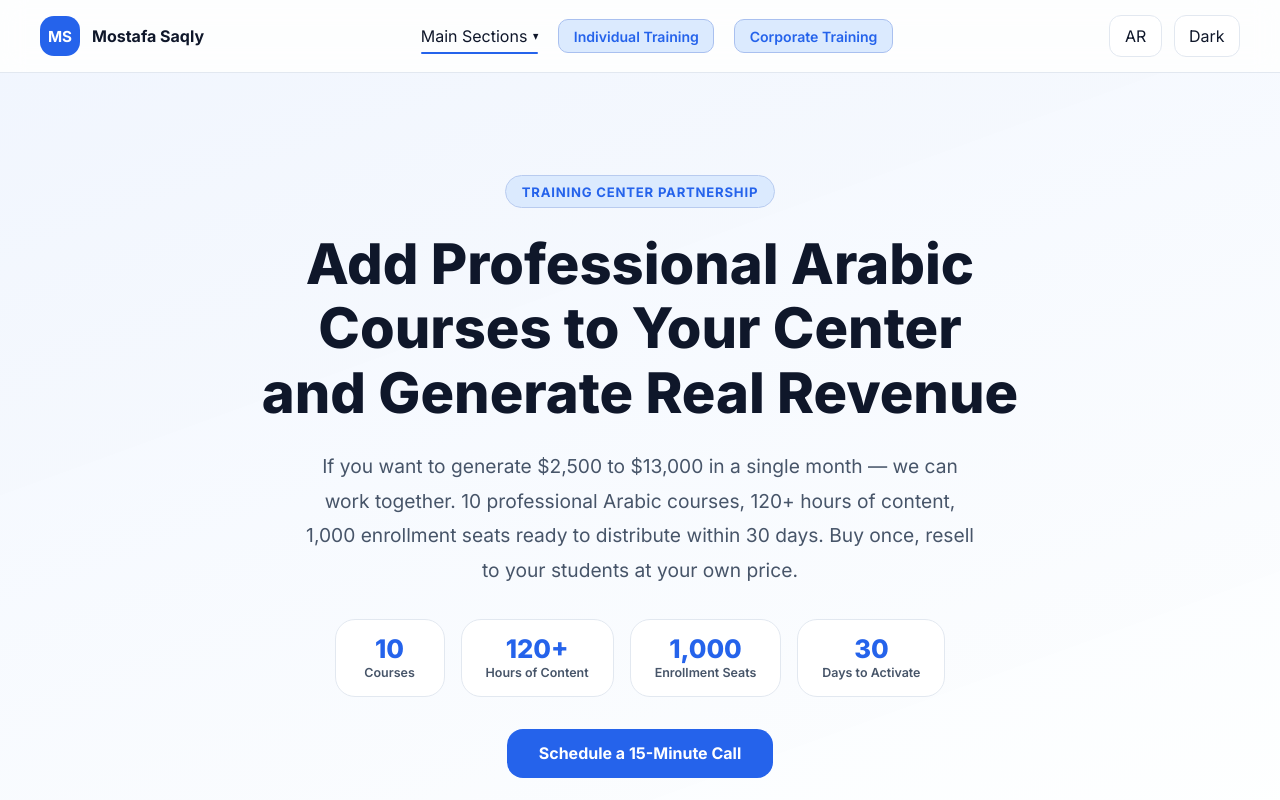
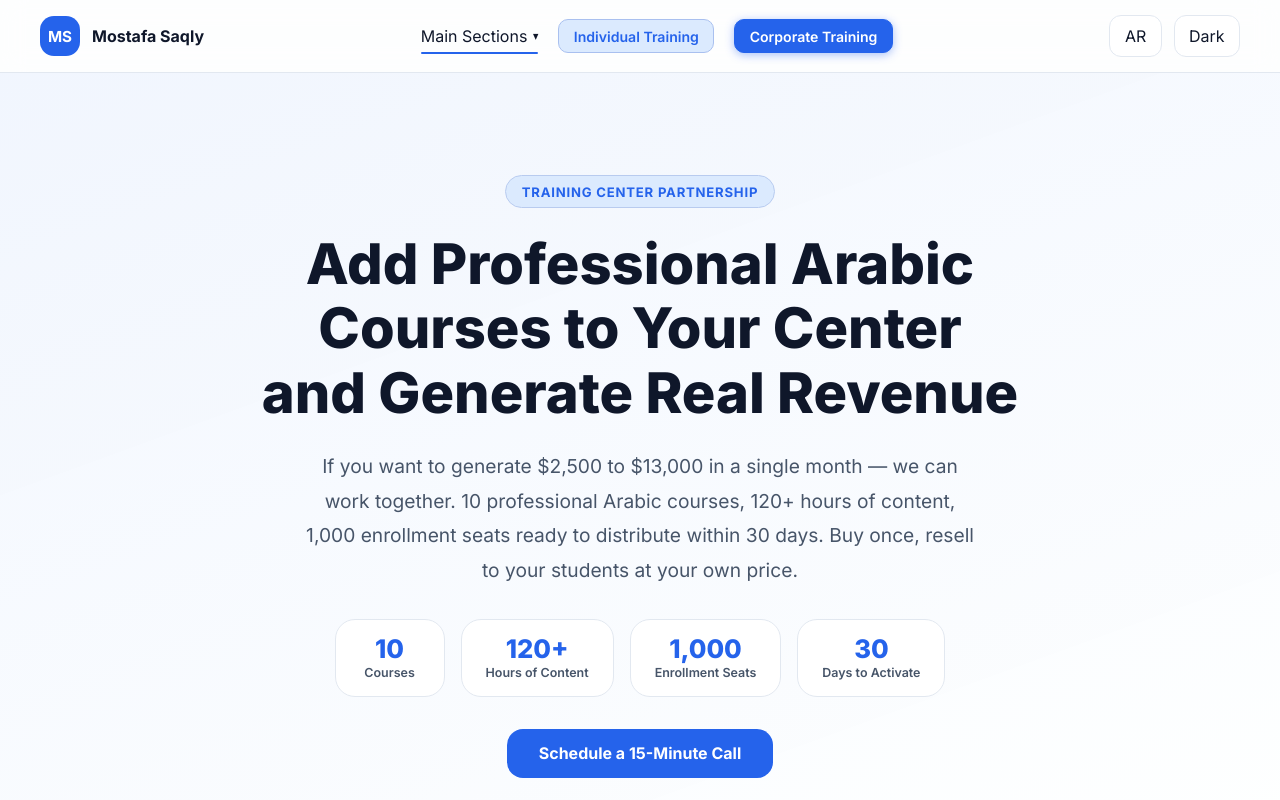
Before and after one commit to mostafasaqly/saqly-portfolio, an Angular app: page /courses in a window 1280 px wide. Built offline with nearby package versions, Linux system fonts and the light colour scheme.

Commit message:
update navbar

```diff
--- a/src/app/layout/components/navbar/navbar.component.html
+++ b/src/app/layout/components/navbar/navbar.component.html
@@ -43,11 +43,19 @@
         </div>
       </div>
 
-      <a class="navbar__link navbar__link--courses" [routerLink]="individualLink.href">
+      <a
+        class="navbar__link navbar__link--courses"
+        [routerLink]="individualLink.href"
+        routerLinkActive="navbar__link--page-active"
+      >
         {{ individualLink.label | t }}
       </a>
 
-      <a class="navbar__link navbar__link--courses" [routerLink]="coursesLink.href">
+      <a
+        class="navbar__link navbar__link--courses"
+        [routerLink]="coursesLink.href"
+        routerLinkActive="navbar__link--page-active"
+      >
         {{ coursesLink.label | t }}
       </a>
     </nav>
@@ -101,6 +109,7 @@
         <a
           class="navbar__mobile-link navbar__mobile-link--courses"
           [routerLink]="individualLink.href"
+          routerLinkActive="navbar__mobile-link--page-active"
           (click)="closeMenu()"
         >
           {{ individualLink.label | t }}
@@ -109,6 +118,7 @@
         <a
           class="navbar__mobile-link navbar__mobile-link--courses"
           [routerLink]="coursesLink.href"
+          routerLinkActive="navbar__mobile-link--page-active"
           (click)="closeMenu()"
         >
           {{ coursesLink.label | t }}
--- a/src/app/layout/components/navbar/navbar.component.scss
+++ b/src/app/layout/components/navbar/navbar.component.scss
@@ -297,10 +297,28 @@
   }
 }
 
+.navbar__link--page-active {
+  background: var(--color-primary);
+  border-color: var(--color-primary);
+  color: #fff !important;
+  box-shadow: 0 2px 10px color-mix(in srgb, var(--color-primary) 40%, transparent);
+
+  &:hover {
+    background: color-mix(in srgb, var(--color-primary) 90%, black);
+    color: #fff !important;
+  }
+}
+
 .navbar__mobile-link--courses {
   border-color: color-mix(in srgb, var(--color-primary) 30%, var(--color-border));
   background: var(--color-primary-soft);
   color: var(--color-primary);
+}
+
+.navbar__mobile-link--page-active {
+  background: var(--color-primary);
+  border-color: var(--color-primary);
+  color: #fff;
 }
 
 @media (min-width: 992px) {
--- a/src/app/layout/components/navbar/navbar.component.ts
+++ b/src/app/layout/components/navbar/navbar.component.ts
@@ -6,7 +6,7 @@ import {
   inject,
   signal,
 } from '@angular/core';
-import { RouterLink } from '@angular/router';
+import { RouterLink, RouterLinkActive } from '@angular/router';
 import { ThemeService } from '../../../core/services/theme.service';
 import { TranslationService } from '../../../core/services/translation.service';
 import { TPipe } from '../../../shared/pipes/t.pipe';
@@ -15,7 +15,7 @@ import { ScrollSpyService } from '../../../core/services/scroll-spy.service';
 @Component({
   selector: 'app-navbar',
   standalone: true,
-  imports: [TPipe, RouterLink],
+  imports: [TPipe, RouterLink, RouterLinkActive],
   templateUrl: './navbar.component.html',
   styleUrl: './navbar.component.scss',
   changeDetection: ChangeDetectionStrategy.OnPush,
```
